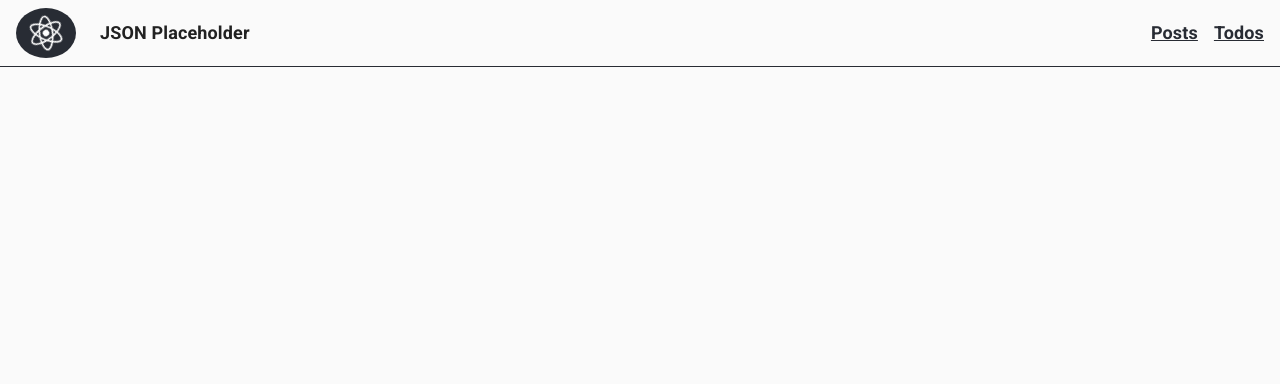
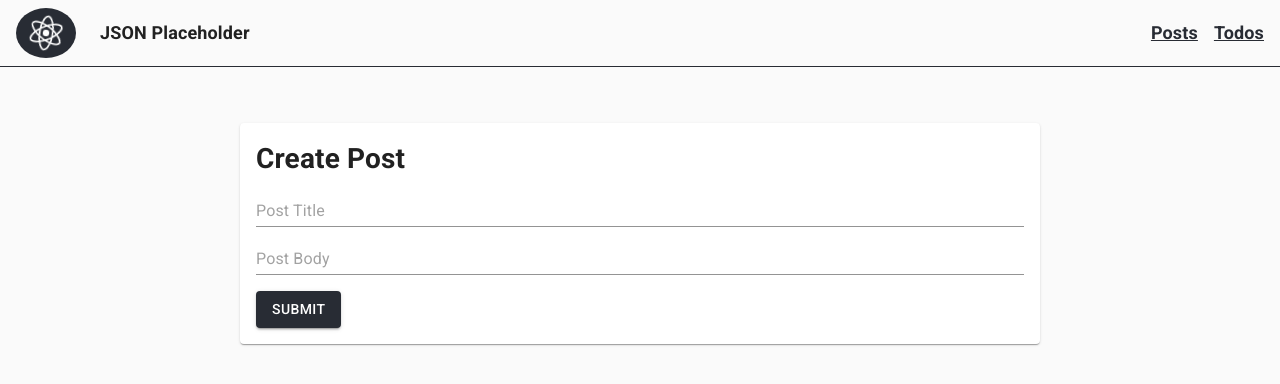
Before and after one commit to Jschles1/nextjs-posts-todos, a Next.js app: page /posts/create in a window 1280 px wide. Shown: the top 384 px of the page. Built offline with nearby package versions, Linux system fonts and the light colour scheme; no server answers.

Commit message:
Add create post form

```diff
--- a/pages/posts/[...id].js
+++ b/pages/posts/[...id].js
@@ -13,7 +13,7 @@ const useStyles = makeStyles((theme) => ({
   },
   card: {
     margin: '0 auto',
-    width: 700,
+    width: 800,
   },
   headerRoot: {
     padding: theme.spacing(2),
@@ -31,7 +31,7 @@ const useStyles = makeStyles((theme) => ({
   media: {
     height: 300,
     width: 700,
-  }
+  },
 }));
 
 const Post = () => {
--- /dev/null
+++ b/pages/posts/create.js
@@ -0,0 +1,82 @@
+import { useForm } from 'react-hook-form';
+import { useRouter } from 'next/router';
+import { makeStyles } from '@material-ui/core/styles';
+import { Card, Button, TextField, FormControl } from '@material-ui/core';
+import usePosts from '../../src/data/hooks/usePosts';
+import useAlertContext from '../../src/data/hooks/useAlertContext';
+
+const useStyles = makeStyles((theme) => ({
+  root: {
+    marginTop: theme.spacing(5),
+  },
+  card: {
+    margin: '0 auto',
+    width: 800,
+    padding: theme.spacing(2),
+    '& h1': {
+      marginTop: 0,
+      marginBottom: theme.spacing(2),
+    },
+  },
+  controlRoot: {
+    marginBottom: theme.spacing(2),
+  },
+}));
+
+export default function Create() {
+  const classes = useStyles();
+  const { createPost } = usePosts();
+  const [_, { setSuccessAlert }] = useAlertContext();
+  const { push } = useRouter();
+  const { register, handleSubmit, errors } = useForm({
+    mode: 'onSubmit',
+    reValidateMode: 'onBlur',
+    shouldUnregister: false,
+  });
+
+  const handleOnSubmit = async (data) => {
+    await createPost(data);
+    setSuccessAlert('Post Created!');
+    push('/posts');
+  };
+
+  return (
+    <div className={classes.root}>
+      <Card className={classes.card}>
+        <h1>Create Post</h1>
+
+        <form onSubmit={handleSubmit(handleOnSubmit)}>
+          <FormControl fullWidth classes={{ root: classes.controlRoot }}>
+            <TextField
+              inputRef={register({ required: 'Required Field' })}
+              multiline={true}
+              name="title"
+              error={Boolean(errors.title)}
+              helperText={errors.title?.message}
+              placeholder="Post Title"
+            />
+          </FormControl>
+
+          <FormControl fullWidth classes={{ root: classes.controlRoot }}>
+            <TextField
+              inputRef={register({ required: 'Required Field' })}
+              multiline={true}
+              name="body"
+              error={Boolean(errors.body)}
+              helperText={errors.body?.message}
+              placeholder="Post Body"
+            />
+          </FormControl>
+
+          <Button
+            variant="contained"
+            type="submit"
+            color="primary"
+          >
+            Submit
+          </Button>
+        </form>
+      </Card>
+    </div>
+  );
+};
--- a/src/data/hooks/usePosts.js
+++ b/src/data/hooks/usePosts.js
@@ -8,12 +8,13 @@ const usePosts = () => {
 
   const createPost = (newPost) => {
     mutate(key, async (posts) => {
-      await fetch(key, {
+      const response = await fetch(key, {
         method: 'POST',
         body: JSON.stringify(newPost),
       });
+      const addedPost = await response.json();
 
-      return [...posts, newPost].sort((a, b) => a.id - b.id);;
+      return [...posts, { ...addedPost, ...newPost }].sort((a, b) => a.id - b.id);;
     }, false);
   };
 
```
Also changed, not shown: pages/posts/index.js (+24 -3 lines).
